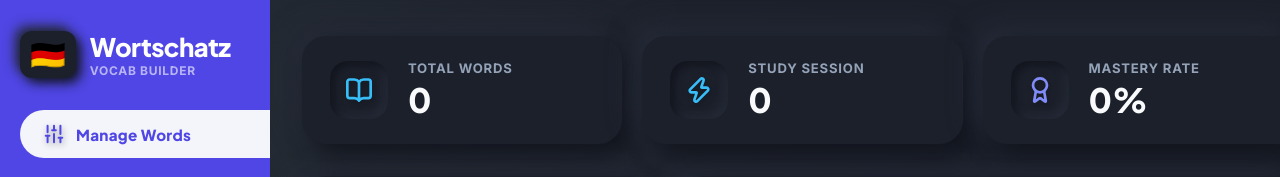
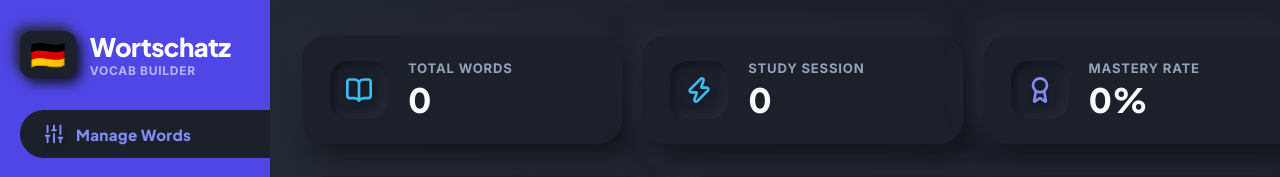
Before and after one commit to bad-vincen-zo/germantrial, a FastAPI app: page / in a window 1280 px wide; the page is wider, and only the part inside the window is pictured. Shown: the top 177 px of that part. Run offline with FastAPI, Linux system fonts and the light colour scheme; data comes from the database, SQL or seed files in the repository; data that the repository does not hold is empty.

Commit message:
Eliminate active tab color mismatch by dynamically binding active tab background to main workspace background in all themes

```diff
--- a/static/style.css
+++ b/static/style.css
@@ -490,10 +490,10 @@ i[data-lucide] {
     transform: translateX(3px);
 }
 
-/* Active Merged Tab: #f3f5fa Background matching Main Workspace */
+/* Active Merged Tab: Background matching Main Workspace exactly */
 .sidebar-tab-btn.active {
-    background: #f3f5fa !important;
-    color: #4f46e5 !important;
+    background: var(--bg-main) !important;
+    color: var(--accent-primary) !important;
     font-weight: 800;
     border-radius: 25px 0 0 25px;
     margin-right: 0;
@@ -507,7 +507,7 @@ i[data-lucide] {
 
 .sidebar-tab-btn.active i,
 .sidebar-tab-btn.active svg {
-    color: #4f46e5 !important;
+    color: var(--accent-primary) !important;
     transform: scale(1.1);
 }
 
```
